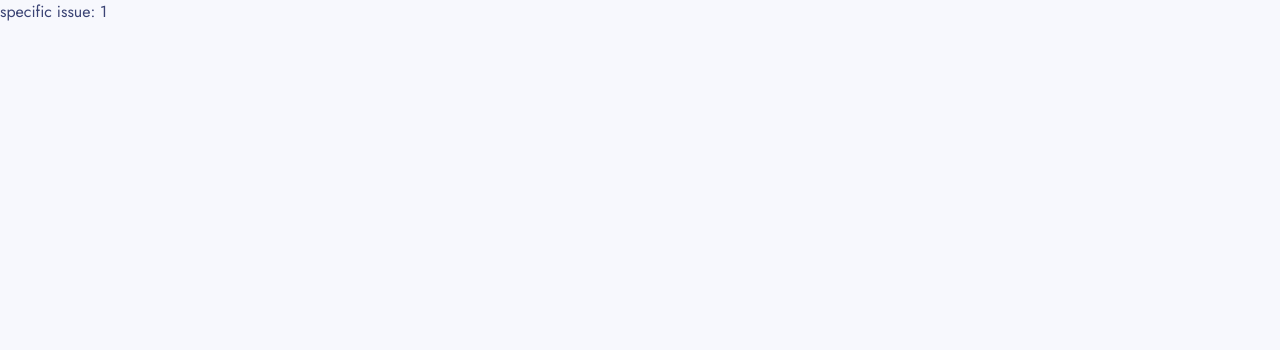
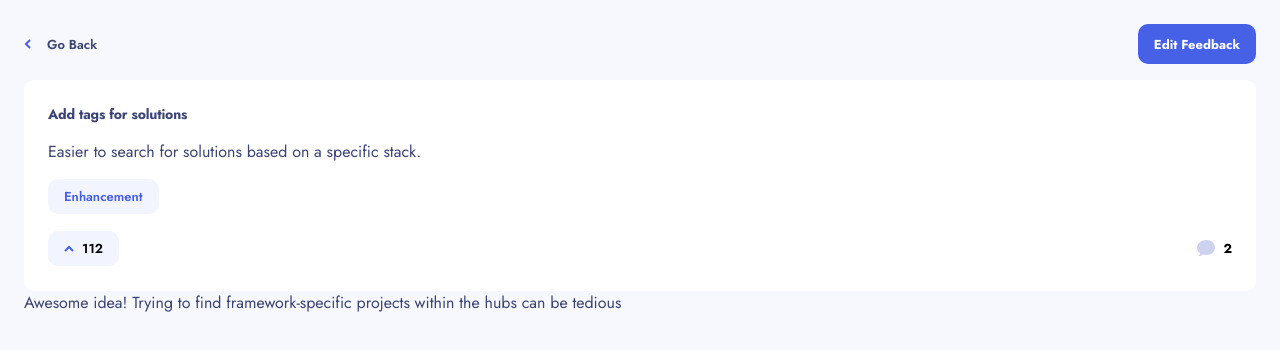
Before and after one commit to jljakin2/product-feedback-next, a Next.js app in the folder frontend/: page /suggestion/1 in a window 1280 px wide. Shown: the top 350 px of the page. Built offline with nearby package versions, Linux system fonts and the light colour scheme.

Commit message:
comments page started and temp data is connected

```diff
--- /dev/null
+++ b/frontend/components/Comments.js
@@ -0,0 +1,3 @@
+export default function Comments({ comments }) {
+  return <div>{comments[0]?.content}</div>;
+}
--- a/frontend/pages/suggestion/[id].js
+++ b/frontend/pages/suggestion/[id].js
@@ -1,8 +1,49 @@
+import Head from "next/head";
+import styled from "styled-components";
 import { useRouter } from "next/router";
+
+import GoBackBtn from "../../components/Buttons/GoBackBtn";
+import EditFeedbackBtn from "../../components/Buttons/EditFeedbackBtn";
+import Comments from "../../components/Comments";
+
+import data from "../../lib/data.json";
+import SuggestionCard from "../../components/SuggestionCard";
+
+const PageStyles = styled.div`
+  padding: 1.5rem 1.5rem;
+
+  header {
+    display: flex;
+    justify-content: space-between;
+    align-items: center;
+  }
+`;
 
 export default function SuggestionPage() {
   const router = useRouter();
-  const { id } = router.query;
+  let { id } = router.query;
 
-  return <p>specific issue: {id}</p>;
+  const products = data.productRequests;
+  const product = products.filter(item => {
+    return item.id == id;
+  })[0];
+
+  return (
+    <PageStyles>
+      <Head>
+        <title>Product Feedback | Suggestion: {id}</title>
+        <link rel="icon" href="/favicon.ico" />
+      </Head>
+
+      <header>
+        <GoBackBtn />
+        <EditFeedbackBtn />
+      </header>
+
+      <main>
+        {product && <SuggestionCard product={product} />}
+        {product && <Comments comments={product.comments} />}
+      </main>
+    </PageStyles>
+  );
 }
```
